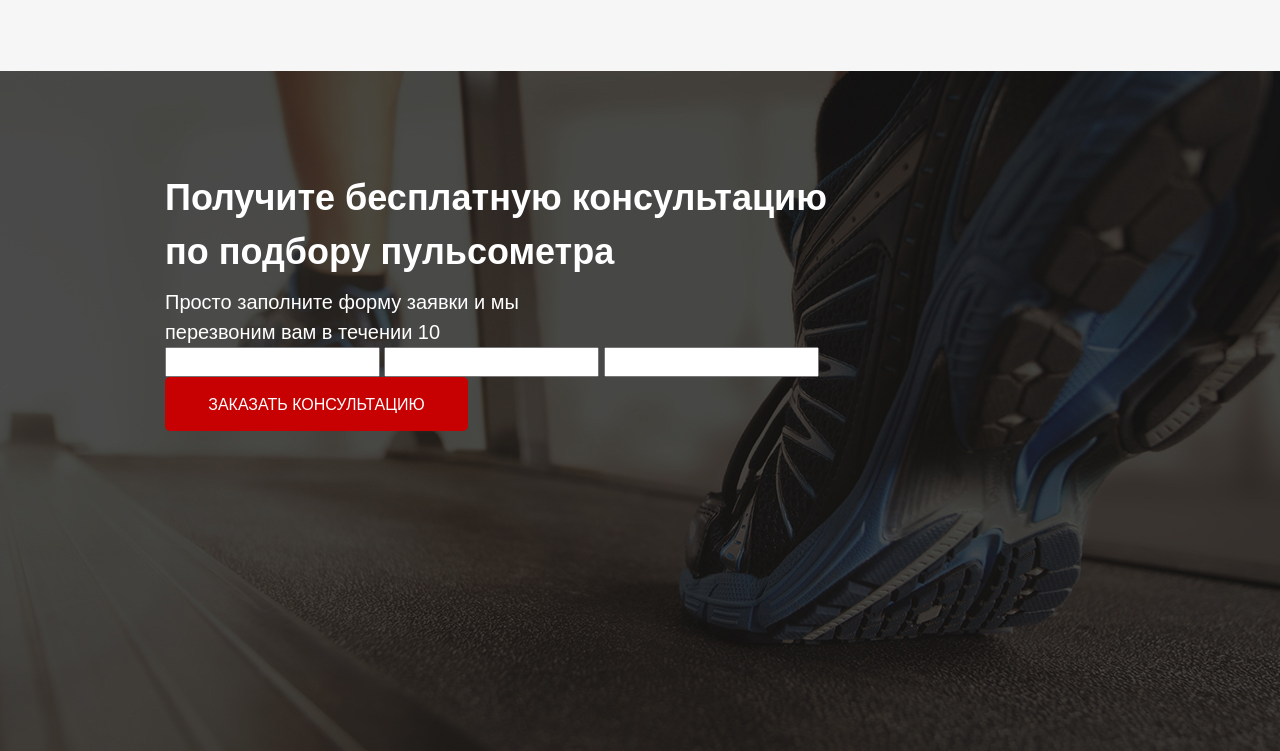
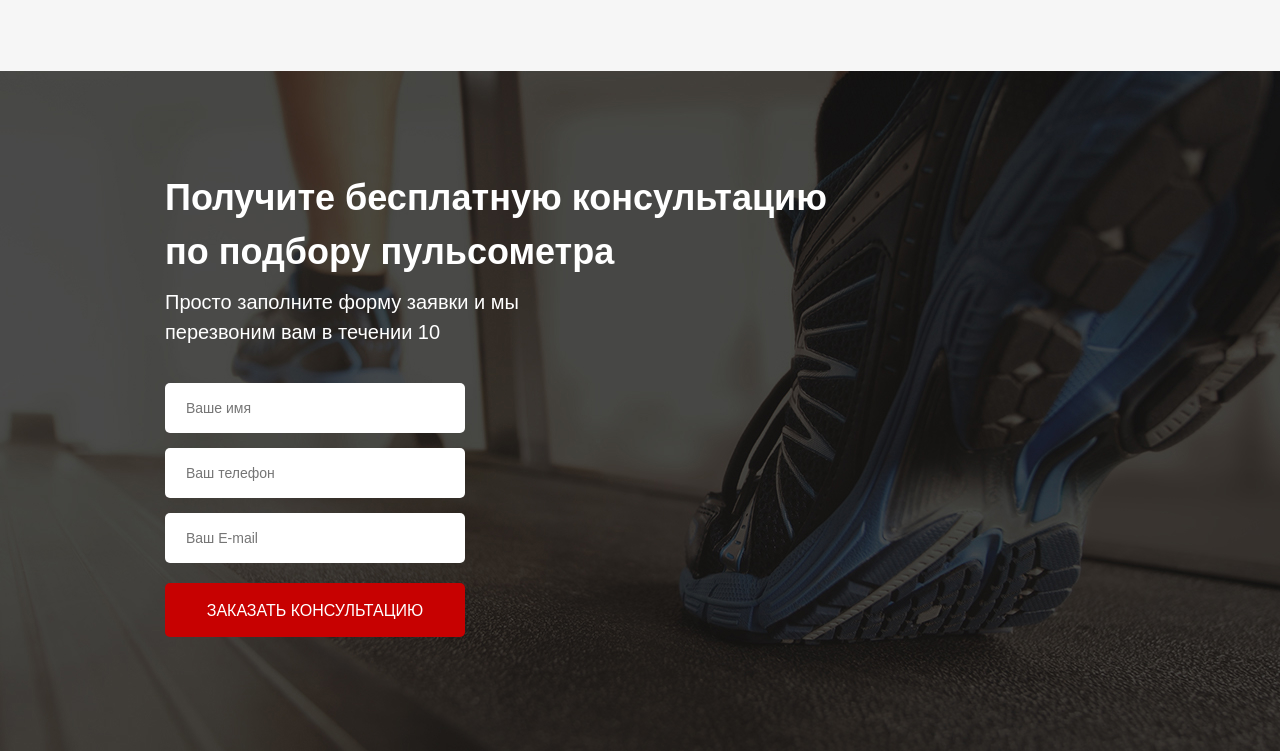
Before and after one commit to zholkin85/Pulse, a website: page src/index.html in a window 1280 px wide. Shown: the part 1161-1912 px from the top of the page. Drawn offline with Linux system fonts and the light colour scheme.

Commit message:
fixed block '_consultation' and styles

```diff
--- a/src/index.html
+++ b/src/index.html
@@ -101,10 +101,10 @@
             <!-- /.title-title_left -->
             <div class="consultation__discr">Просто заполните форму заявки и мы перезвоним вам в течении 10</div>
             <!-- /.consultation__discr -->
-            <form action="#">
-                <input type="name">
-                <input type="namber">
-                <input type="email">
+            <form class="feed-form" action="#">
+                <input name="name" required placeholder="Ваше имя" type="text">
+                <input name="tel" required placeholder="Ваш телефон" type="namber">
+                <input name="email" required placeholder="Ваш E-mail" type="email">
                 <button class="button button_input">заказать кОНСУЛЬТАЦИЮ</button>
             </form>
         </div>
--- a/src/sass/bloks/_button.scss
+++ b/src/sass/bloks/_button.scss
@@ -1,5 +1,5 @@
 .button {
-    width: 303px;
+    width: 100%;
     height: 54px;
     background: $main-color;
     border-radius: 5px;
@@ -18,5 +18,6 @@
     }
     &_main {
         margin-top: 65px;
+        width: 300px;
     }
 }
--- /dev/null
+++ b/src/sass/bloks/_forms.scss
@@ -0,0 +1,21 @@
+.feed-form {
+    margin-top: 36px;
+    display: flex;
+    flex-direction: column;
+    width: 300px;
+    input {
+        height: 50px;
+        border-radius: 5px;
+        border: none;
+        background: #ffffff;
+        padding: 0 21px;
+        margin-bottom: 15px;
+        font-weight: 300;
+        font-size: 14px;
+        line-height: 66px;
+        color: #4b4b4b;
+        &:nth-child(3) {
+            margin-bottom: 20px;
+        }
+    }
+}
--- a/src/sass/style.scss
+++ b/src/sass/style.scss
@@ -1,6 +1,7 @@
 @import 'base/variables';
 @import 'bloks/button';
 @import 'bloks/title';
+@import 'bloks/forms';
 * {
     font-family: 'Museo Sans Cyrl', sans-serif;
 }
```
Also changed, not shown: src/css/style.min.css.
